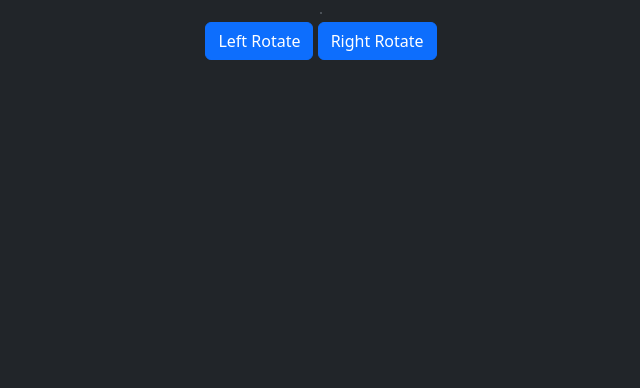
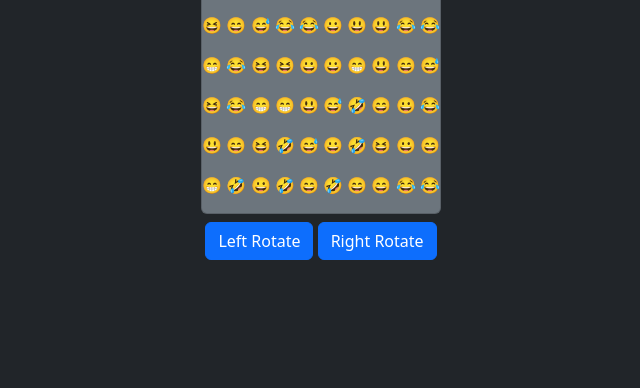
Before and after one commit to KornelijusKat/Invert, a website: page index.html in a window 1280 px wide. Shown: the part 412-800 px from the top of the page, without its empty margins (319-959 px from the left). Drawn offline with nearby package versions, Linux system fonts and the light colour scheme; the site is published under a folder, as on GitHub Pages, so addresses that start at the root find nothing.

Commit message:
forgot a dot

```diff
--- a/index.html
+++ b/index.html
@@ -17,6 +17,6 @@
             <button class="btn btn-primary" id="btnRight">Right Rotate</button>
         </div>
     </div>
-    <script type='module' src="/invert.js"></script>
+    <script type='module' src="./invert.js"></script>
 </body>
 </html>
```
